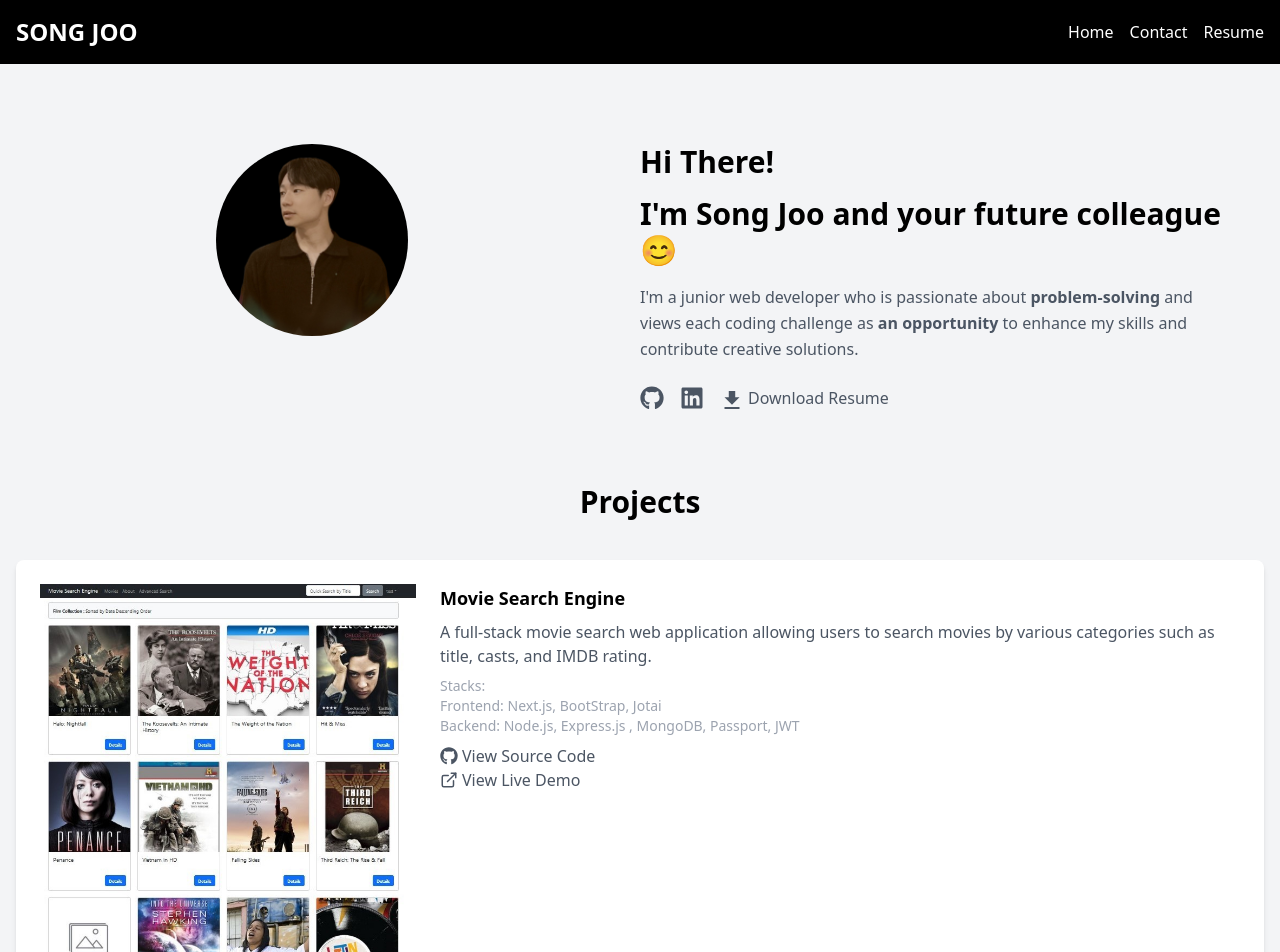
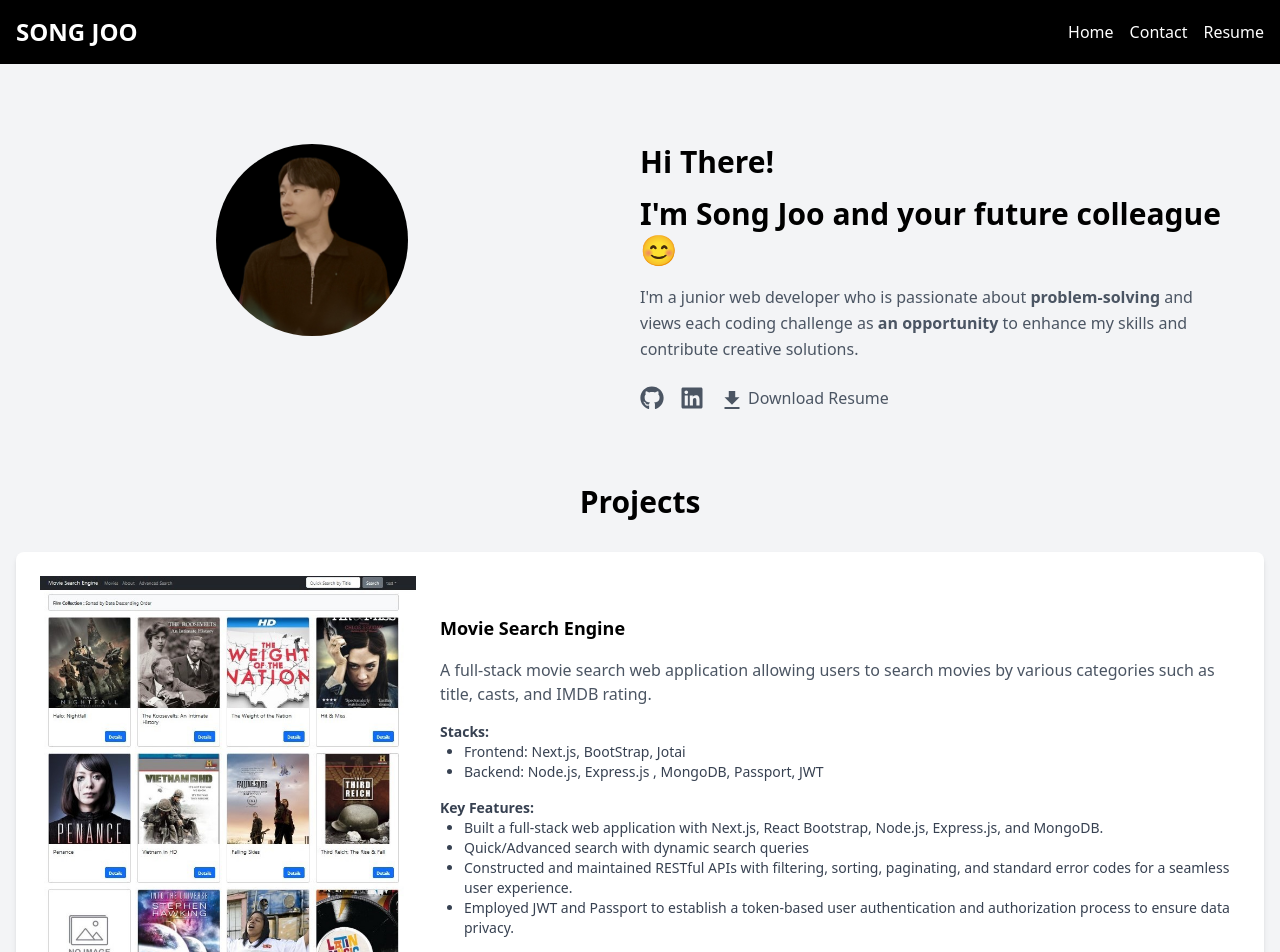
Before and after one commit to SongJoo1993/portfolio-website, a Next.js app: page / in a window 1280 px wide. Shown: the top 952 px of the page. Built offline with nearby package versions, Linux system fonts and the light colour scheme.

Commit message:
project card edited!

```diff
--- a/components/Project.js
+++ b/components/Project.js
@@ -4,18 +4,29 @@ import Image from 'next/image';
 
 export default function Project ({ name, description, imageSrc, frontendStack, backendStack, sourceCodeLink, liveDemoLink }) {
     return (
-      <div className="bg-white rounded-lg shadow-md p-6 mb-6 flex md:flex-row md:w-50rem lg:w-50rem">
+      <div className="bg-white rounded-lg shadow-md p-6 mb-6 flex md:flex-row md:w-50rem lg:w-50rem items-center">
         <div className="md:w-1/3 md:pr-6">
           <Image src={imageSrc} alt={name} width={400} height={250} />
         </div>
         <div className="md:w-2/3">
-          <h4 className="text-lg font-semibold mb-2">{name}</h4>
-          <p className="text-gray-600 mb-2">{description}</p>
-          <div className="text-sm text-gray-400 mb-2">
-            <h5>Stacks:</h5>
-            <span className="mr-2">Frontend: {frontendStack}</span>
-            <br />
-            <span>Backend: {backendStack}</span>
+            <h4 className="text-lg font-semibold mb-4">{name}</h4>
+            <p className="text-gray-600 mb-4">{description}</p>
+            <div className="text-sm text-gray-700 mb-4">
+                <h5 className="font-semibold">Stacks:</h5>
+                <ul className="list-disc pl-6">
+                  <li className="mr-2">Frontend: {frontendStack}</li>
+                  <li className="mr-2">Backend: {backendStack}</li>
+                </ul>
+            </div>
+            {/* Feature */}
+            <div className="text-sm text-gray-700 mb-4">
+              <h5 className="font-semibold">Key Features:</h5>
+              <ul className="list-disc pl-6">
+                  <li>Built a full-stack web application with Next.js, React Bootstrap, Node.js, Express.js, and MongoDB.</li>
+                  <li>Quick/Advanced search with dynamic search queries</li>
+                  <li>Constructed and maintained RESTful APIs with filtering, sorting, paginating, and standard error codes for a seamless user experience.</li>
+                  <li>Employed JWT and Passport to establish a token-based user authentication and authorization process to ensure data privacy.</li>
+              </ul>
             </div>
             <a
               href={sourceCodeLink}
--- a/pages/index.js
+++ b/pages/index.js
@@ -59,7 +59,7 @@ const Home = () => {
         <br /><br />
         {/* Proejct Section */}
         <div className="flex flex-col items-center justify-center md:mt-6">
-          <h2 className="text-2xl md:text-3xl font-semibold mb-4">Projects</h2><br />
+          <h2 className="text-2xl md:text-3xl font-semibold mb-8">Projects</h2>
           <div className="gap-4 mx-auto">
             {projectInfo.map((project, index) => (
               <Project key={index} {...project} />
```
Lines whose indentation alone changed are shown as unchanged.
